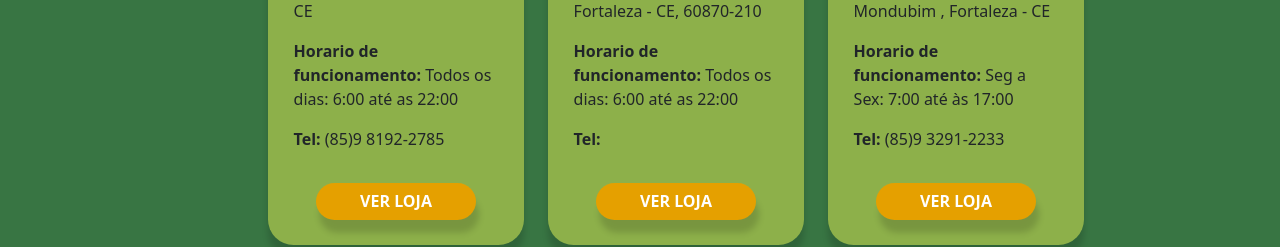
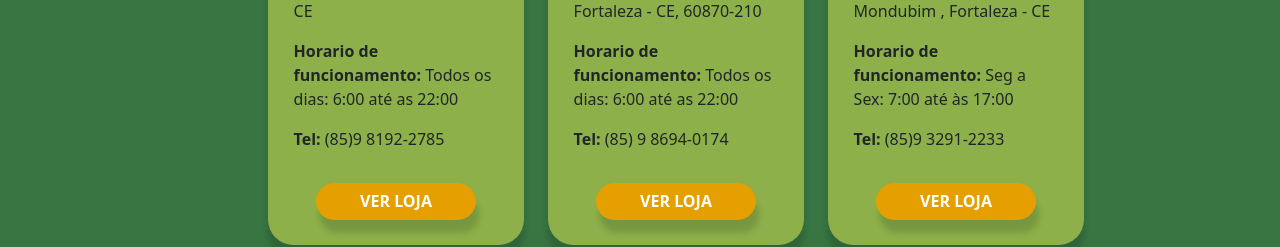
Before and after one commit to S-Medeiros/site-institucional-React-, a React (Vite) app: page / in a window 1280 px wide. Shown: the part 1700-1947 px from the top of the page. Built offline with nearby package versions, Linux system fonts and the light colour scheme.

Commit message:
tel-loja05-home

```diff
--- a/src/components/MyStores/index.jsx
+++ b/src/components/MyStores/index.jsx
@@ -25,7 +25,7 @@ const MyStores = () => {
                         <MyStoreCard endereco={'Av. I, 1313 - Pref. José Walter, Fortaleza - CE'} horario={'Todos os dias: 6:00 até as 22:00'} telefone={'(85)9 9158-8829'}/>
                         <MyStoreCard endereco={'Av. XX, n 230 - Cj - Jereissati II, Pacatuba - CE'} horario={'Todos os dias: 6:00 até as 22:00'} telefone={'(85)9 9159-2951'} />
                         <MyStoreCard endereco={'R. Gen. Rabelo, 447 - Siqueira, Fortaleza - CE'} horario={'Todos os dias: 6:00 até as 22:00'} telefone={'(85)9 8192-2785'}/>
-                        <MyStoreCard endereco={'R. Evaldo Braga, 821 - Conj. Palmeiras, Fortaleza - CE, 60870-210'} horario={'Todos os dias: 6:00 até as 22:00'} />
+                        <MyStoreCard endereco={'R. Evaldo Braga, 821 - Conj. Palmeiras, Fortaleza - CE, 60870-210'} horario={'Todos os dias: 6:00 até as 22:00'} telefone={'(85) 9 8694-0174'}/>
                         <MyStoreCard endereco={'R. Roque Medeiros, 1151 - Mondubim , Fortaleza - CE'} horario={'Seg a Sex: 7:00 até às 17:00'} telefone={'(85)9 3291-2233'}/>
                     </div>
                 </div>
```
